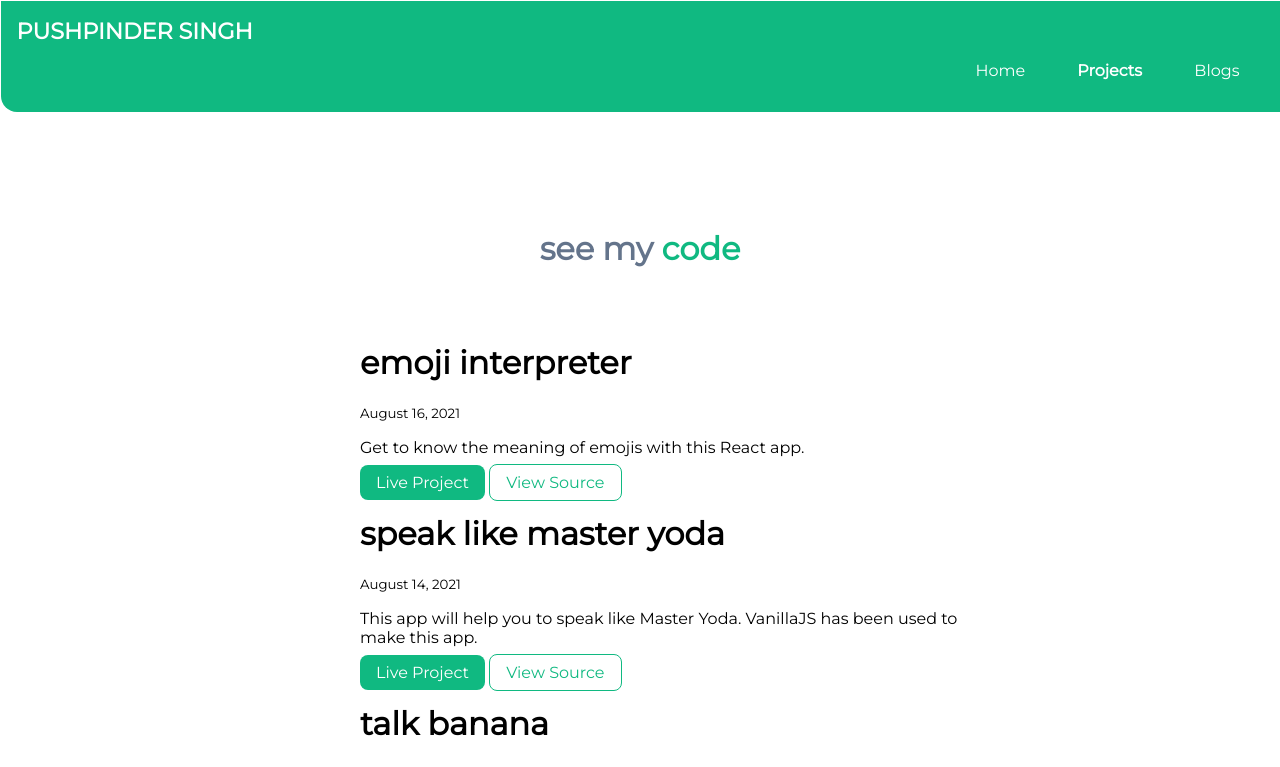
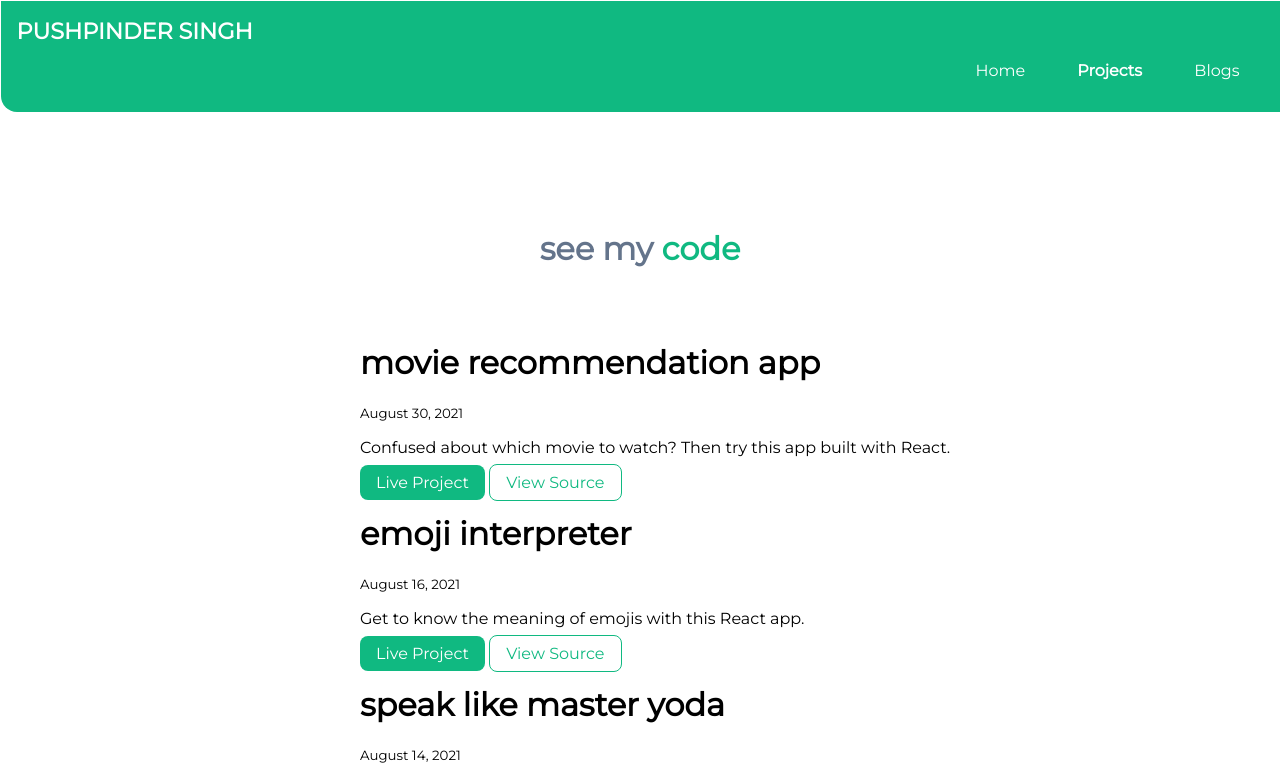
Before and after one commit to pushpinder05/component-library, a plain HTML site: page projects.html in a window 1280 px wide. Shown: the top 767 px of the page. Drawn offline with Linux system fonts and the light colour scheme.

Commit message:
rotten potatoes

```diff
--- a/projects.html
+++ b/projects.html
@@ -33,6 +33,19 @@
     </header>
 
     <ul class="list-non-bullet">
+
+        <li>
+
+            <div class="container container-center">
+                <h1>movie recommendation app</h1>
+                <small>August 30, 2021</small>
+                <p>Confused about which movie to watch? Then try this app built with React.</p>
+                <a class="link link-primary" href="https://42mkt.csb.app/">Live Project</a>
+                <a class="link link-secondary" href="https://github.com/pushpinder05/movie-app">View Source</a>
+            </div>
+
+
+        </li>
 
         <li>
 
```
